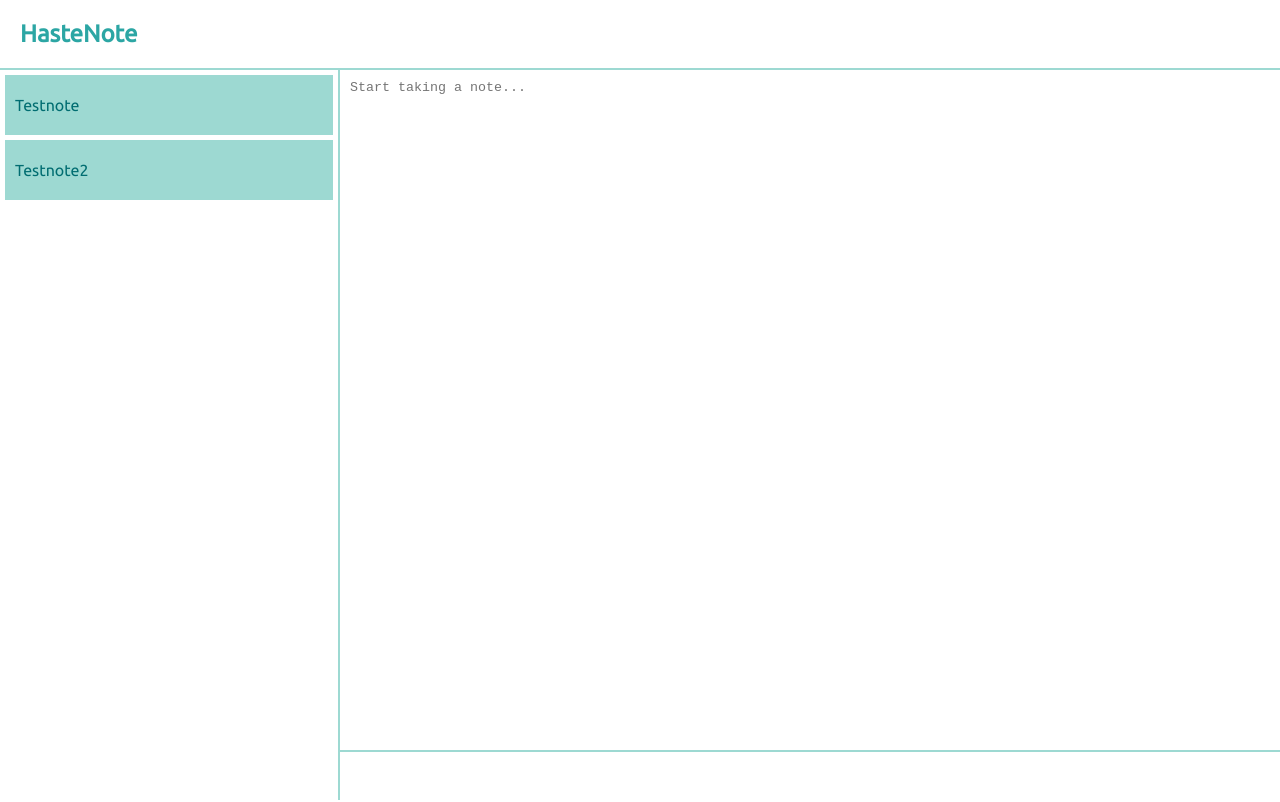
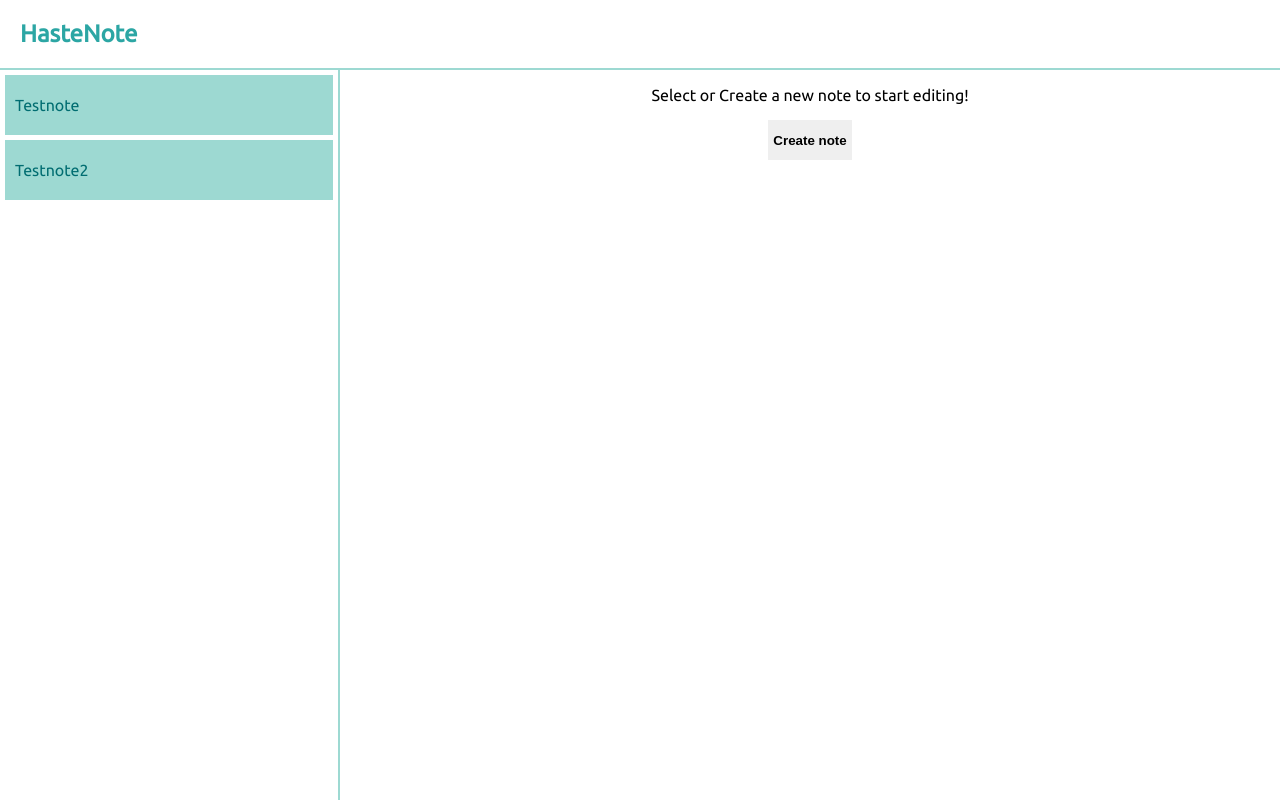
Before and after one commit to czaarek99/HasteNote, a React (Create React App) app: page / in a window 1280 px wide. Built offline with nearby package versions, Linux system fonts and the light colour scheme.

Commit message:
Worked on UI
Note actions are now handled by the App Component and deleting notes
works.

```diff
--- a/src/components/App.jsx
+++ b/src/components/App.jsx
@@ -1,21 +1,58 @@
-import React, { Component } from 'react';
+import React, {Component} from 'react';
 import Navbar from "./Navbar";
 import NoteList from "./NoteList"
 import Editor from "./Editor";
 import '../styles/app.css';
+import {DELETE_ACTION, NO_ACTIVE_NOTE} from "../js/noteSymbols";
 
 class App extends Component {
+
+    constructor(props) {
+        super(props);
+
+        this.state = {
+            notes: [
+                {
+                    id: 0,
+                    name: "Testnote",
+                    color: "blue"
+                },
+                {
+                    id: 1,
+                    name: "Testnote2",
+                    color: "yellow"
+                }
+            ],
+            activeNote: NO_ACTIVE_NOTE
+        }
+    }
+
     render() {
         return (
             <React.Fragment>
                 <Navbar/>
                 <div className="appContainer">
-                <NoteList/>
-                <Editor/>
+                    <NoteList notes={this.state.notes}
+                              activeNote={this.state.activeNote}/>
+                    <Editor handleNoteAction={this.handleNoteAction}
+                            activeNote={this.state.activeNote}/>
                 </div>
             </React.Fragment>
         );
     }
+
+    handleNoteAction = (action) => {
+        if (action === DELETE_ACTION) {
+            const notes = this.state.notes.filter((note) => {
+                return note.id !== this.state.activeNote;
+            });
+
+            this.setState({
+                notes,
+                activeNote: NO_ACTIVE_NOTE
+            });
+        }
+    }
 }
 
 export default App;
--- a/src/components/Editor.jsx
+++ b/src/components/Editor.jsx
@@ -1,16 +1,56 @@
 import React, {Component} from 'react';
 import "../styles/editor.css"
+import NoteAction from "./NoteAction";
+import {DELETE_ACTION, EDIT_ACTION, NO_ACTIVE_NOTE} from "../js/noteSymbols";
 
 class Editor extends Component {
     render() {
+        let noteEditorContents;
+
+        if (this.props.activeNote === NO_ACTIVE_NOTE) {
+            noteEditorContents = (
+                <div className="noNoteSelected">
+                    <div className="noNoteTextContainer">
+                        <p className="noNoteText">Select or Create a new note to start editing!</p>
+                    </div>
+                    <div className="noNoteActionContainer">
+                        <button>Create note</button>
+                    </div>
+                </div>
+            );
+        } else {
+            noteEditorContents = (
+                <React.Fragment>
+                    <textarea className="textEditorArea" placeholder="Start taking a note..."/>
+                    <section className="noteActionList">
+                        {
+                            this.makeNoteAction("trash", DELETE_ACTION)
+                        }
+                        {
+                            this.makeNoteAction("pencil", EDIT_ACTION)
+                        }
+                    </section>
+                </React.Fragment>
+            );
+        }
+
         return (
             <section className="noteEditor">
-                <textarea className="textEditorArea" placeholder="Start taking a note..."/>
-                <section className="noteActionList">
-
-                </section>
+                {noteEditorContents}
             </section>
         );
+    }
+
+    makeNoteAction(icon, action) {
+        return (
+            <NoteAction icon={icon} onAction={() => {
+                this.handleNoteAction(action);
+            }}/>
+        )
+    }
+
+    handleNoteAction = (action) => {
+        return this.props.handleNoteAction(action);
     }
 }
 
--- /dev/null
+++ b/src/components/NoteAction.jsx
@@ -0,0 +1,16 @@
+import React, {Component} from 'react';
+import "../styles/noteAction.css"
+
+class NoteAction extends Component {
+    render() {
+        const iconSrc = `png/${this.props.icon}.png`;
+
+        return (
+            <div onClick={this.props.onAction}>
+                <img src={iconSrc} className="noteActionIcon" alt=""/>
+            </div>
+        );
+    }
+}
+
+export default NoteAction;
--- a/src/components/NoteList.jsx
+++ b/src/components/NoteList.jsx
@@ -6,10 +6,15 @@ class NoteList extends Component {
     render() {
         return (
             <div className="noteList">
-                <Note noteName="Testnote" color="blue"/>
-                <Note noteName="Testnote2" color="blue"/>
+                {this.getNoteList()}
             </div>
         );
+    }
+
+    getNoteList() {
+        return this.props.notes.map(({name, color, id}) => {
+            return <Note noteName={name} color={color} key={id}/>
+        })
     }
 }
 
--- /dev/null
+++ b/src/js/noteSymbols.js
@@ -0,0 +1,4 @@
+export const DELETE_ACTION = Symbol("delete");
+export const EDIT_ACTION = Symbol("edit");
+
+export const NO_ACTIVE_NOTE = Symbol("noActiveNote");
--- a/src/styles/editor.css
+++ b/src/styles/editor.css
@@ -24,4 +24,10 @@
 .noteActionList {
     height: 50px;
     border-top: 2px solid #9DD9D2;
+    display: flex;
 }
+
+.noNoteSelected {
+    text-align: center;
+    vertical-align: middle;
+}
--- a/src/styles/index.css
+++ b/src/styles/index.css
@@ -9,6 +9,14 @@ body {
     font-family: Ubuntu, sans-serif;
 }
 
+button {
+    height: 40px;
+    padding: 5px;
+    border: 0;
+    font-weight: 700;
+    cursor: pointer;
+}
+
 #root {
     height: 100%;
     min-height: 100%;
--- /dev/null
+++ b/src/styles/noteAction.css
@@ -0,0 +1,6 @@
+.noteActionIcon {
+    height: 30px;
+    width: 30px;
+    padding: 10px;
+    cursor: pointer;
+}
```
Also changed, not shown: public/png/pencil.png (added), public/png/trash.png (added). Lines whose indentation alone changed are shown as unchanged.
